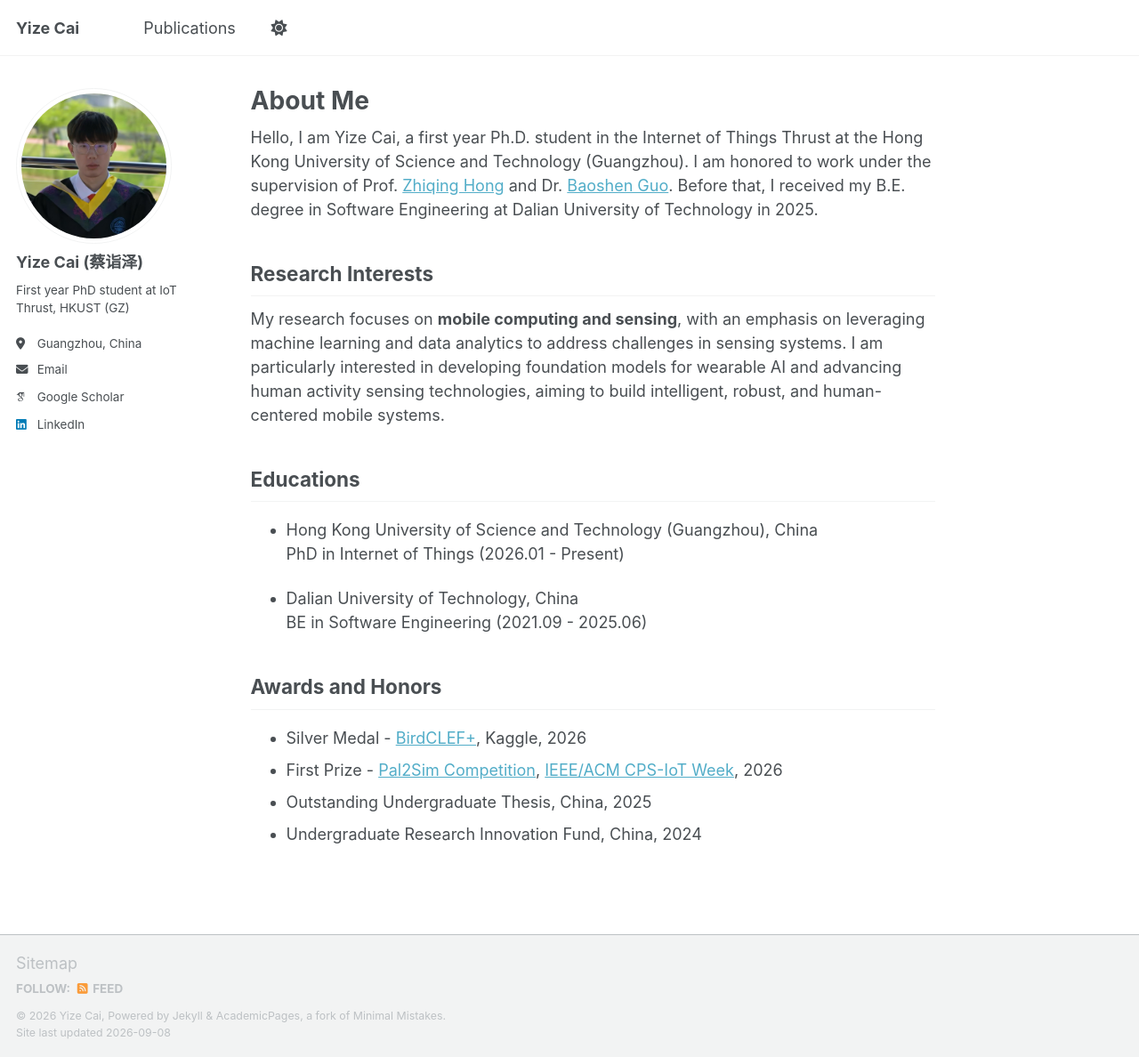
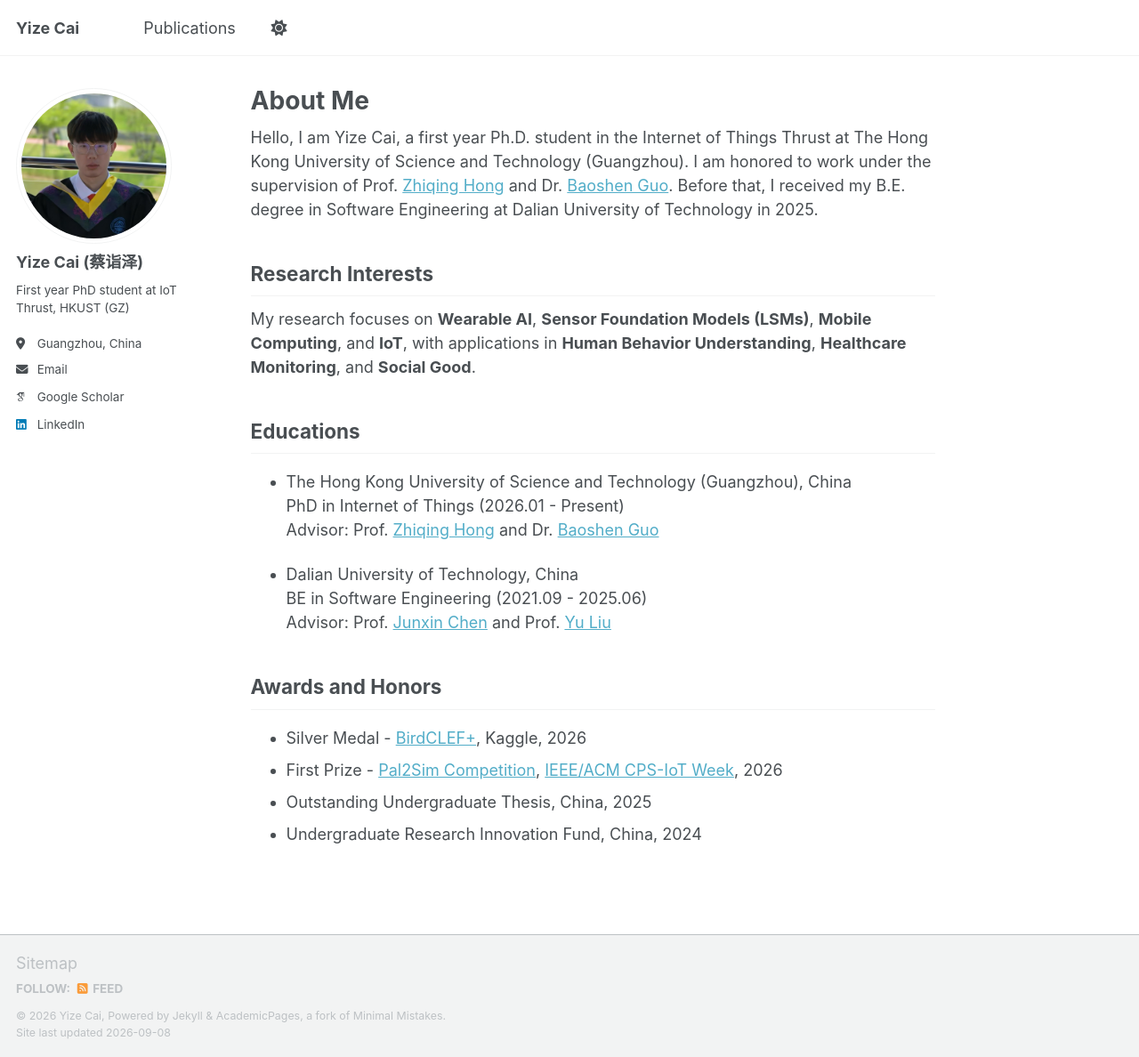
Before and after one commit to saiketa/saiketa.github.io, a Jekyll site: the page built from _pages/about.md, in a window 1280 px wide and 1188 px high. Shown: the whole window at 89% size. Built offline with Jekyll 4.4.1, drawn with Linux system fonts in a browser that asks for light colours; some web fonts are replaced; a script bundle is joined from its source files by our own code; library files that are not in the unit come from our copies.

Commit message:
Update about.md

```diff
--- a/_pages/about.md
+++ b/_pages/about.md
@@ -7,19 +7,21 @@ redirect_from:
   - /about.html
 ---
 
-Hello, I am Yize Cai, a first year Ph.D. student in the Internet of Things Thrust at the Hong Kong University of Science and Technology (Guangzhou). I am honored to work under the supervision of Prof. [Zhiqing Hong](http://www.zhiqinghong.one/) and Dr. [Baoshen Guo](https://baoshenguo.com/). Before that, I received my B.E. degree in Software Engineering at Dalian University of Technology in 2025.
+Hello, I am Yize Cai, a first year Ph.D. student in the Internet of Things Thrust at The Hong Kong University of Science and Technology (Guangzhou). I am honored to work under the supervision of Prof. [Zhiqing Hong](https://robinhong1.github.io/) and Dr. [Baoshen Guo](https://baoshenguo.com/). Before that, I received my B.E. degree in Software Engineering at Dalian University of Technology in 2025.
 
 ## Research Interests
 
-My research focuses on **mobile computing and sensing**, with an emphasis on leveraging machine learning and data analytics to address challenges in sensing systems. I am particularly interested in developing foundation models for wearable AI and advancing human activity sensing technologies, aiming to build intelligent, robust, and human-centered mobile systems.
+My research focuses on **Wearable AI**, **Sensor Foundation Models (LSMs)**, **Mobile Computing**, and **IoT**, with applications in **Human Behavior Understanding**, **Healthcare Monitoring**, and **Social Good**.
 
 ## Educations
 
-- Hong Kong University of Science and Technology (Guangzhou), China<br>
-  PhD in Internet of Things (2026.01 - Present)
+- The Hong Kong University of Science and Technology (Guangzhou), China<br>
+  PhD in Internet of Things (2026.01 - Present)<br>
+  Advisor: Prof. [Zhiqing Hong](https://robinhong1.github.io/) and Dr. [Baoshen Guo](https://baoshenguo.com/)
 
 - Dalian University of Technology, China<br>
-  BE in Software Engineering (2021.09 - 2025.06)
+  BE in Software Engineering (2021.09 - 2025.06)<br>
+  Advisor: Prof. [Junxin Chen](https://faculty.dlut.edu.cn/chenjunxin/zh_CN/index.htm) and Prof. [Yu Liu](https://liuyudut.github.io/)
 
 ## Awards and Honors
 
```
